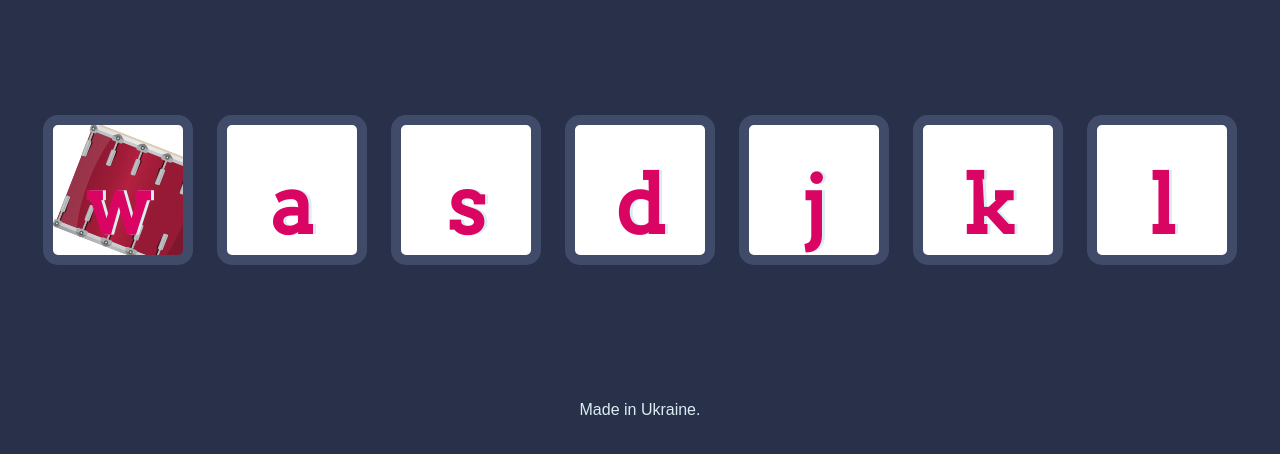
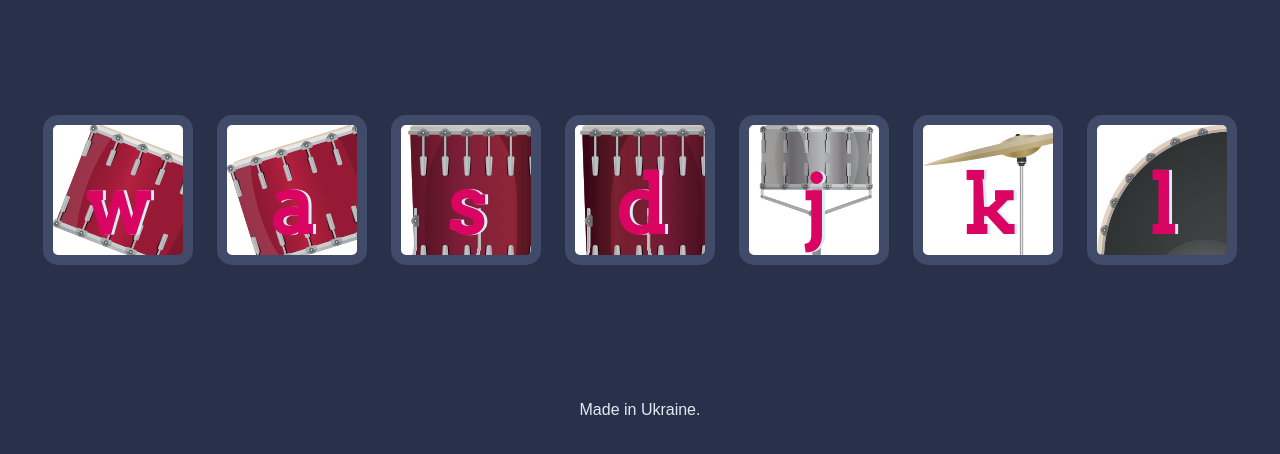
Before and after one commit to DenisKhrebtov/drumKit, a plain HTML site: page index.html in a window 1280 px wide. Shown: the part 174-628 px from the top of the page. Drawn offline with Linux system fonts and the light colour scheme; the site is published under a folder, as on GitHub Pages, so addresses that start at the root find nothing.

Commit message:
fix pictures

```diff
--- a/styles.css
+++ b/styles.css
@@ -20,27 +20,27 @@ footer {
 }
 
 .a {
-  background-image: url("/images/tom2.png");
+  background-image: url("images/tom2.png");
 }
 
 .s {
-  background-image: url("/images/tom3.png");
+  background-image: url("images/tom3.png");
 }
 
 .d {
-  background-image: url("/images/tom4.png");
+  background-image: url("images/tom4.png");
 }
 
 .j {
-  background-image: url("/images/snare.png");
+  background-image: url("images/snare.png");
 }
 
 .k {
-  background-image: url("/images/crash.png");
+  background-image: url("images/crash.png");
 }
 
 .l {
-  background-image: url("/images/kick.png");
+  background-image: url("images/kick.png");
 }
 
 .set {
```
